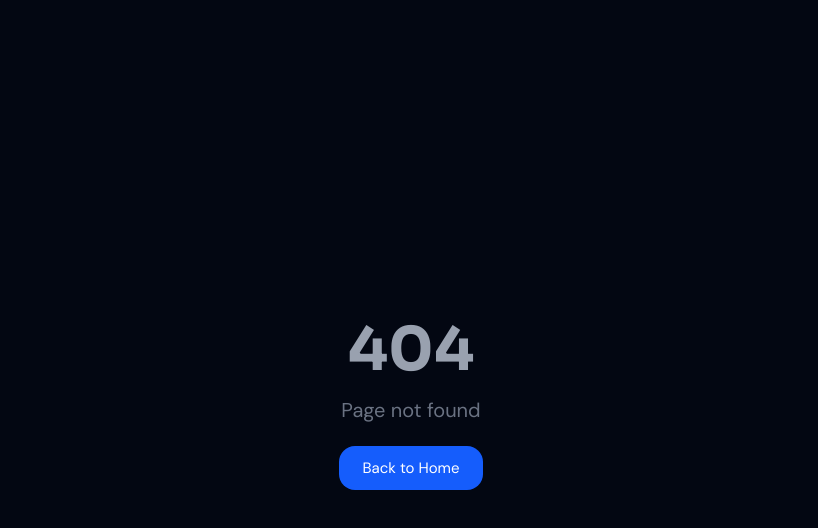
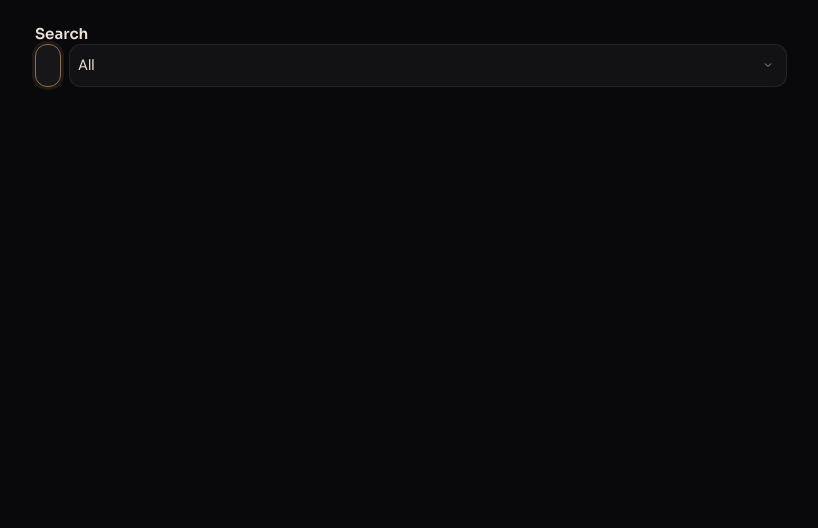
Before and after one commit to hyhmrright/JARVIS, a Vue app in the folder frontend/: page /search in a window 1280 px wide. Before the commit this address had no page. Shown: the top 528 px of the page, without its empty margins (229-1047 px from the left). Built offline with nearby package versions, Linux system fonts and the light colour scheme; sample sign-in values are in the browser's storage.

Commit message:
feat: add search page with Cmd+K shortcut and i18n

```diff
--- a/frontend/src/App.vue
+++ b/frontend/src/App.vue
@@ -18,7 +18,23 @@
 </template>
 
 <script setup lang="ts">
+import { onMounted, onBeforeUnmount } from 'vue'
+import { useRouter } from 'vue-router'
 import ToastContainer from '@/components/ToastContainer.vue'
+
+const router = useRouter()
+
+function onGlobalKeyDown(e: KeyboardEvent) {
+  if ((e.metaKey || e.ctrlKey) && e.key === 'k') {
+    // Don't override ChatPage's own Cmd+K (local conversation search)
+    if (router.currentRoute.value.path === '/') return;
+    e.preventDefault()
+    router.push('/search')
+  }
+}
+
+onMounted(() => window.addEventListener('keydown', onGlobalKeyDown))
+onBeforeUnmount(() => window.removeEventListener('keydown', onGlobalKeyDown))
 </script>
 
 <style>
--- a/frontend/src/locales/de.json
+++ b/frontend/src/locales/de.json
@@ -489,5 +489,23 @@
   "notFound": {
     "message": "Seite nicht gefunden",
     "backHome": "Zurück zur Startseite"
+  },
+  "search": {
+    "title": "Suche",
+    "placeholder": "Gespräche, Dokumente und Erinnerungen suchen (min. 3 Zeichen)",
+    "minLength": "Bitte mindestens 3 Zeichen eingeben",
+    "noResults": "Keine Ergebnisse gefunden",
+    "resultCount": "{count} Ergebnis(se)",
+    "types": {
+      "all": "Alle",
+      "messages": "Nachrichten",
+      "documents": "Dokumente",
+      "memories": "Erinnerungen"
+    },
+    "labels": {
+      "conversation": "Aus: {title}",
+      "document": "Dokument: {filename}",
+      "memory": "Erinnerung"
+    }
   }
 }
--- a/frontend/src/locales/en.json
+++ b/frontend/src/locales/en.json
@@ -501,5 +501,23 @@
   "notFound": {
     "message": "Page not found",
     "backHome": "Back to Home"
+  },
+  "search": {
+    "title": "Search",
+    "placeholder": "Search conversations, documents, and memories (min 3 chars)",
+    "minLength": "Please enter at least 3 characters",
+    "noResults": "No results found",
+    "resultCount": "{count} result(s) found",
+    "types": {
+      "all": "All",
+      "messages": "Messages",
+      "documents": "Documents",
+      "memories": "Memories"
+    },
+    "labels": {
+      "conversation": "From: {title}",
+      "document": "Document: {filename}",
+      "memory": "Memory"
+    }
   }
 }
--- a/frontend/src/locales/fr.json
+++ b/frontend/src/locales/fr.json
@@ -489,5 +489,23 @@
   "notFound": {
     "message": "Page non trouvée",
     "backHome": "Retour à l'accueil"
+  },
+  "search": {
+    "title": "Recherche",
+    "placeholder": "Rechercher conversations, documents et mémoires (min 3 car.)",
+    "minLength": "Veuillez saisir au moins 3 caractères",
+    "noResults": "Aucun résultat trouvé",
+    "resultCount": "{count} résultat(s)",
+    "types": {
+      "all": "Tout",
+      "messages": "Messages",
+      "documents": "Documents",
+      "memories": "Mémoires"
+    },
+    "labels": {
+      "conversation": "De : {title}",
+      "document": "Document : {filename}",
+      "memory": "Mémoire"
+    }
   }
 }
--- a/frontend/src/locales/ja.json
+++ b/frontend/src/locales/ja.json
@@ -489,5 +489,23 @@
   "notFound": {
     "message": "ページが見つかりません",
     "backHome": "ホームに戻る"
+  },
+  "search": {
+    "title": "検索",
+    "placeholder": "会話・ドキュメント・記憶を検索（3文字以上）",
+    "minLength": "3文字以上入力してください",
+    "noResults": "結果が見つかりません",
+    "resultCount": "{count}件の結果",
+    "types": {
+      "all": "すべて",
+      "messages": "メッセージ",
+      "documents": "ドキュメント",
+      "memories": "記憶"
+    },
+    "labels": {
+      "conversation": "会話：{title}",
+      "document": "ドキュメント：{filename}",
+      "memory": "記憶"
+    }
   }
 }
--- a/frontend/src/locales/ko.json
+++ b/frontend/src/locales/ko.json
@@ -489,5 +489,23 @@
   "notFound": {
     "message": "페이지를 찾을 수 없습니다",
     "backHome": "홈으로 돌아가기"
+  },
+  "search": {
+    "title": "검색",
+    "placeholder": "대화, 문서, 기억 검색 (최소 3자)",
+    "minLength": "3자 이상 입력하세요",
+    "noResults": "결과를 찾을 수 없습니다",
+    "resultCount": "{count}개 결과",
+    "types": {
+      "all": "전체",
+      "messages": "메시지",
+      "documents": "문서",
+      "memories": "기억"
+    },
+    "labels": {
+      "conversation": "대화: {title}",
+      "document": "문서: {filename}",
+      "memory": "기억"
+    }
   }
 }
--- a/frontend/src/locales/zh.json
+++ b/frontend/src/locales/zh.json
@@ -501,5 +501,23 @@
   "notFound": {
     "message": "页面未找到",
     "backHome": "返回首页"
+  },
+  "search": {
+    "title": "搜索",
+    "placeholder": "搜索对话、文档和记忆（至少3个字符）",
+    "minLength": "请至少输入3个字符",
+    "noResults": "未找到相关内容",
+    "resultCount": "共 {count} 条结果",
+    "types": {
+      "all": "全部",
+      "messages": "对话消息",
+      "documents": "文档",
+      "memories": "记忆"
+    },
+    "labels": {
+      "conversation": "来自对话：{title}",
+      "document": "文档：{filename}",
+      "memory": "记忆"
+    }
   }
 }
--- a/frontend/src/pages/ChatPage.vue
+++ b/frontend/src/pages/ChatPage.vue
@@ -92,6 +92,9 @@
               @click="toggleBookmarkMode"
             >
               <Bookmark class="w-4 h-4" :class="bookmarkMode ? 'text-amber-400' : 'text-zinc-400'" />
+            </button>
+            <button class="p-1.5 hover:bg-zinc-800 rounded transition-colors" :title="$t('search.title')" @click="$router.push('/search')">
+              <Search class="w-4 h-4 text-zinc-400" />
             </button>
             <button class="p-1.5 hover:bg-zinc-800 rounded transition-colors" title="New Chat" @click="chat.newConversation">
               <SquarePen class="w-4 h-4 text-zinc-400" />
--- /dev/null
+++ b/frontend/src/pages/SearchPage.vue
@@ -0,0 +1,237 @@
+<!-- frontend/src/pages/SearchPage.vue -->
+<script setup lang="ts">
+import { ref, computed, onUnmounted } from "vue";
+import { useRouter } from "vue-router";
+import { useI18n } from "vue-i18n";
+import client from "@/api/client";
+
+const { t } = useI18n();
+const router = useRouter();
+
+interface SearchResult {
+  type: "message" | "document" | "memory";
+  id: string;
+  snippet: string;
+  created_at: string;
+  conversation_id?: string;
+  conversation_title?: string;
+  filename?: string;
+  file_type?: string;
+}
+
+interface SearchResponse {
+  results: SearchResult[];
+  total: number;
+}
+
+const query = ref("");
+const selectedTypes = ref<string>("messages,documents,memories");
+const results = ref<SearchResult[]>([]);
+const total = ref(0);
+const loading = ref(false);
+const searched = ref(false);
+
+const typeOptions = [
+  { value: "messages,documents,memories", labelKey: "search.types.all" },
+  { value: "messages", labelKey: "search.types.messages" },
+  { value: "documents", labelKey: "search.types.documents" },
+  { value: "memories", labelKey: "search.types.memories" },
+];
+
+const canSearch = computed(() => query.value.trim().length >= 3);
+
+let debounceTimer: ReturnType<typeof setTimeout> | null = null;
+
+function onInput() {
+  if (debounceTimer) clearTimeout(debounceTimer);
+  if (!canSearch.value) {
+    results.value = [];
+    searched.value = false;
+    return;
+  }
+  debounceTimer = setTimeout(doSearch, 300);
+}
+
+async function doSearch() {
+  loading.value = true;
+  searched.value = true;
+  try {
+    const resp = await client.get<SearchResponse>("/search", {
+      params: { q: query.value.trim(), types: selectedTypes.value, limit: 20 },
+    });
+    results.value = resp.data.results;
+    total.value = resp.data.total;
+  } catch {
+    results.value = [];
+    total.value = 0;
+  } finally {
+    loading.value = false;
+  }
+}
+
+function highlightSnippet(snippet: string, kw: string): string {
+  const safeSnippet = snippet
+    .replace(/&/g, "&amp;")
+    .replace(/</g, "&lt;")
+    .replace(/>/g, "&gt;")
+    .replace(/"/g, "&quot;")
+    .replace(/'/g, "&#39;");
+  const escapedKw = kw.replace(/[.*+?^${}()|[\]\\]/g, "\\$&");
+  return safeSnippet.replace(new RegExp(escapedKw, "gi"), (m) => `<mark>${m}</mark>`);
+}
+
+function navigate(result: SearchResult) {
+  if (result.type === "message" && result.conversation_id) {
+    router.push({ path: "/", query: { conversation_id: result.conversation_id } });
+  } else if (result.type === "document") {
+    router.push("/documents");
+  } else if (result.type === "memory") {
+    router.push("/settings");
+  }
+}
+
+function resultTypeKey(type: string): string {
+  if (type === "message") return "search.types.messages";
+  if (type === "document") return "search.types.documents";
+  return "search.types.memories";
+}
+
+function onTypeChange() {
+  if (canSearch.value) doSearch();
+}
+
+onUnmounted(() => {
+  if (debounceTimer) clearTimeout(debounceTimer);
+});
+</script>
+
+<template>
+  <div class="search-page">
+    <h1>{{ t("search.title") }}</h1>
+
+    <div class="search-bar">
+      <input
+        v-model="query"
+        type="text"
+        :placeholder="t('search.placeholder')"
+        autofocus
+        @input="onInput"
+      />
+      <select v-model="selectedTypes" @change="onTypeChange">
+        <option v-for="opt in typeOptions" :key="opt.value" :value="opt.value">
+          {{ t(opt.labelKey) }}
+        </option>
+      </select>
+    </div>
+
+    <p v-if="query.length > 0 && query.length < 3" class="hint">
+      {{ t("search.minLength") }}
+    </p>
+
+    <div v-if="loading" class="loading">...</div>
+
+    <div v-else-if="searched && results.length === 0" class="no-results">
+      {{ t("search.noResults") }}
+    </div>
+
+    <div v-else-if="results.length > 0">
+      <p class="result-count">{{ t("search.resultCount", { count: total }) }}</p>
+      <ul class="result-list">
+        <li
+          v-for="result in results"
+          :key="result.id"
+          class="result-item"
+          @click="navigate(result)"
+        >
+          <div class="result-meta">
+            <span class="result-type">{{ t(resultTypeKey(result.type)) }}</span>
+            <span v-if="result.type === 'message'" class="result-source">
+              {{ t("search.labels.conversation", { title: result.conversation_title }) }}
+            </span>
+            <span v-else-if="result.type === 'document'" class="result-source">
+              {{ t("search.labels.document", { filename: result.filename }) }}
+            </span>
+            <span v-else class="result-source">{{ t("search.labels.memory") }}</span>
+          </div>
+          <!-- eslint-disable-next-line vue/no-v-html -->
+          <p class="snippet" v-html="highlightSnippet(result.snippet, query)" />
+          <span class="result-date">{{ new Date(result.created_at).toLocaleDateString() }}</span>
+        </li>
+      </ul>
+    </div>
+  </div>
+</template>
+
+<style scoped>
+.search-page {
+  max-width: 800px;
+  margin: 0 auto;
+  padding: 24px;
+}
+.search-bar {
+  display: flex;
+  gap: 8px;
+  margin-bottom: 16px;
+}
+.search-bar input {
+  flex: 1;
+  padding: 8px 12px;
+  font-size: 16px;
+}
+.search-bar select {
+  padding: 8px;
+}
+.hint,
+.no-results {
+  color: #888;
+}
+.result-count {
+  font-size: 13px;
+  color: #888;
+  margin-bottom: 12px;
+}
+.result-list {
+  list-style: none;
+  padding: 0;
+  margin: 0;
+}
+.result-item {
+  padding: 12px;
+  border: 1px solid #e0e0e0;
+  border-radius: 8px;
+  margin-bottom: 8px;
+  cursor: pointer;
+}
+.result-item:hover {
+  background: #f5f5f5;
+}
+.result-meta {
+  display: flex;
+  gap: 8px;
+  align-items: center;
+  margin-bottom: 4px;
+}
+.result-type {
+  font-size: 11px;
+  background: #e8f0fe;
+  color: #1a73e8;
+  padding: 2px 6px;
+  border-radius: 4px;
+}
+.result-source {
+  font-size: 12px;
+  color: #666;
+}
+.snippet {
+  margin: 4px 0;
+  font-size: 14px;
+}
+.snippet :deep(mark) {
+  background: #fff176;
+  padding: 0 2px;
+}
+.result-date {
+  font-size: 11px;
+  color: #aaa;
+}
+</style>
--- a/frontend/src/router/index.ts
+++ b/frontend/src/router/index.ts
@@ -20,6 +20,7 @@ const router = createRouter({
     { path: "/workspace/members", component: () => import("@/pages/WorkspaceMembersPage.vue"), meta: { requiresAuth: true } },
     { path: "/invite/:token", component: () => import("@/pages/InviteAcceptPage.vue") },
     { path: "/share/:token", component: () => import("@/pages/SharedChatPage.vue") },
+    { path: "/search", component: () => import("@/pages/SearchPage.vue"), meta: { requiresAuth: true } },
     { path: "/:pathMatch(.*)*", name: "NotFound", component: () => import("@/pages/NotFoundPage.vue") },
   ],
 });
```
